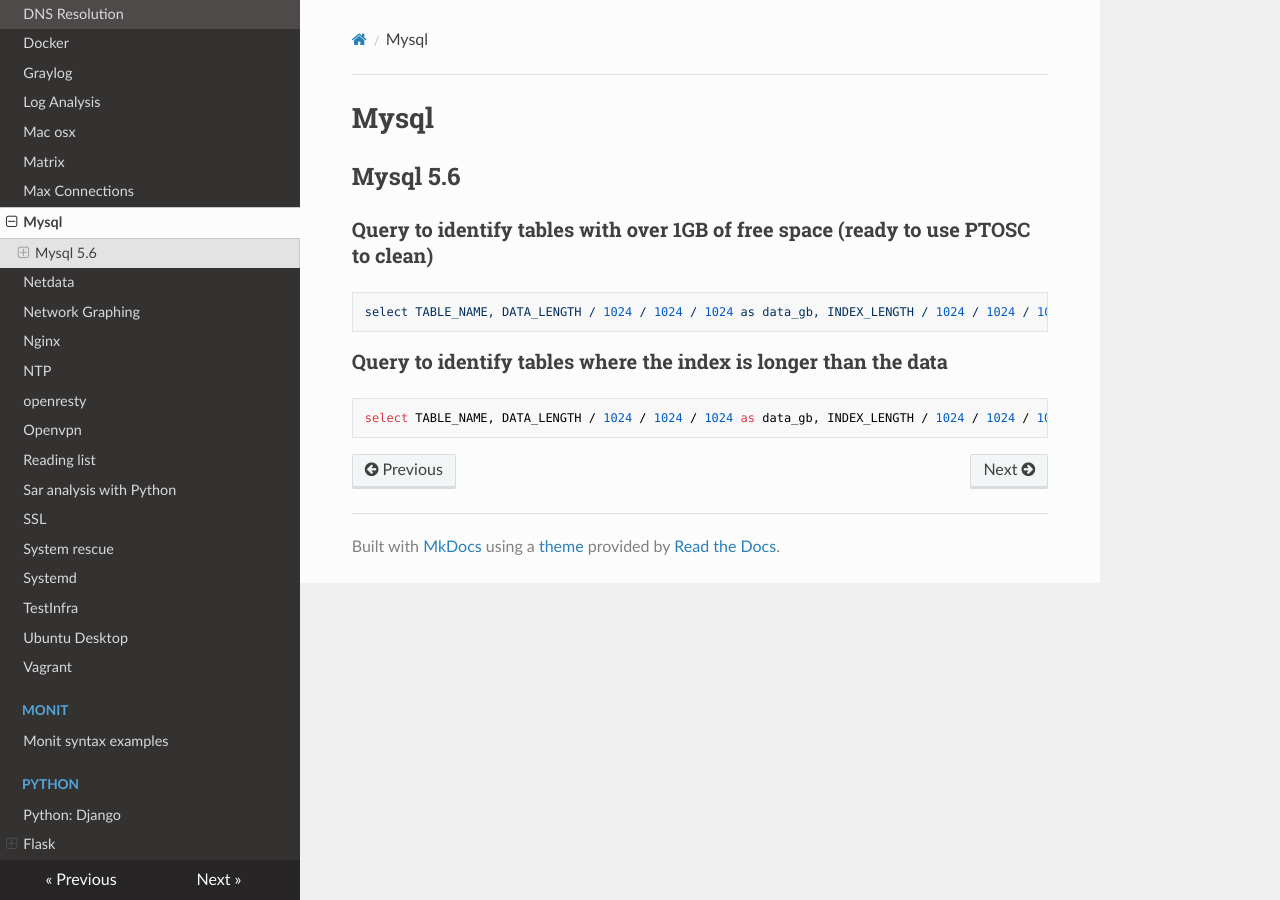
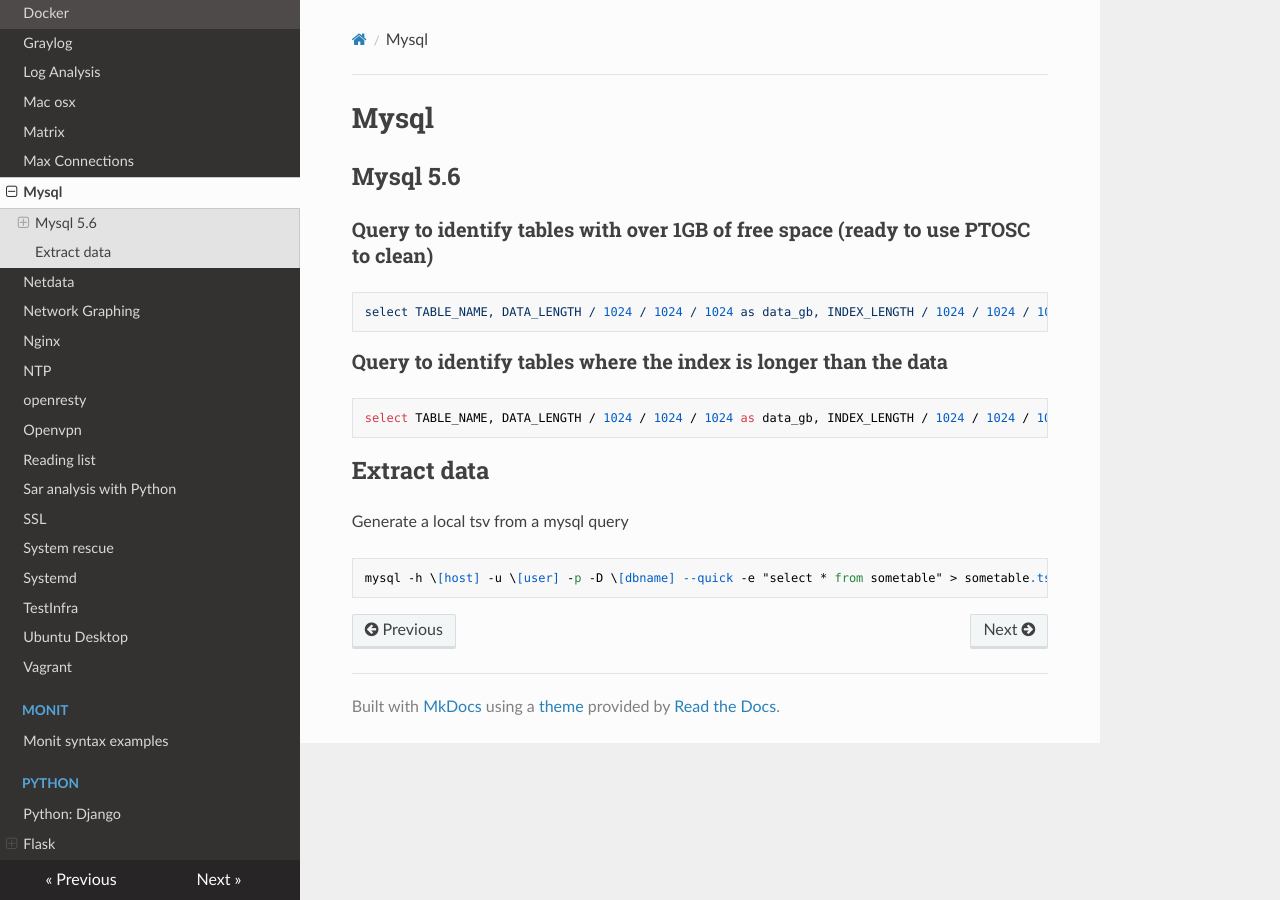
Before and after one commit to eagleeyec/icwiki, an MkDocs documentation site: the page built from docs/mysql.md, in a window 1280 px wide. Built offline with MkDocs 1.6.1, drawn with Linux system fonts in a browser that asks for light colours; nearby versions of some CDN libraries.

Commit message:
Adding a node about extracting a TSV from mysql

```diff
--- a/docs/mysql.md
+++ b/docs/mysql.md
@@ -9,3 +9,9 @@
 ### Query to identify tables where the index is longer than the data
 
     select TABLE_NAME, DATA_LENGTH / 1024 / 1024 / 1024 as data_gb, INDEX_LENGTH / 1024 / 1024 / 1024 as index_gb from information_schema.TABLES where TABLE_SCHEMA = 'DB-to-query' and INDEX_LENGTH > DATA_LENGTH order by INDEX_LENGTH DESC;
+
+## Extract data
+
+Generate a local tsv from a mysql query
+
+    mysql -h \[host] -u \[user] -p -D \[dbname] --quick -e "select * from sometable" > sometable.tsv
```
